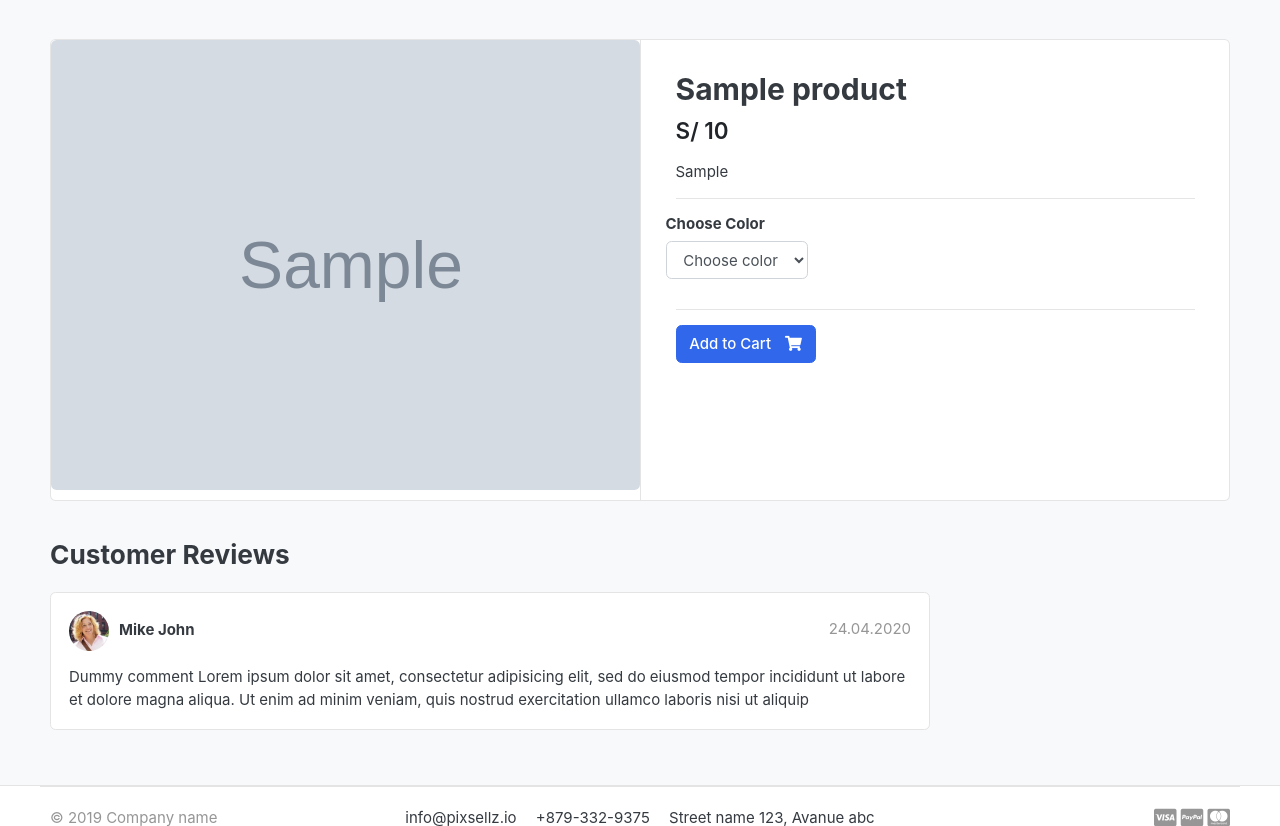
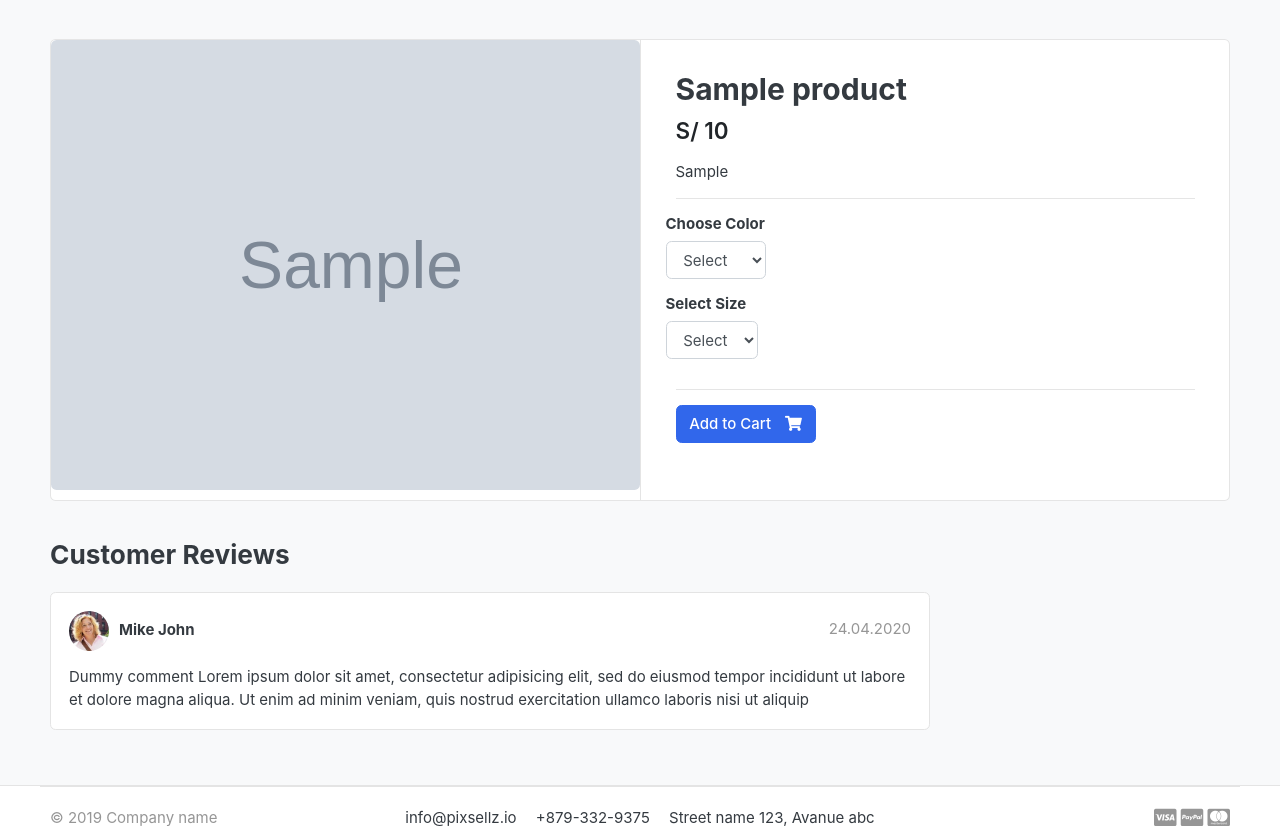
Before and after one commit to kaisherdev/django-ecommerce, a Django app: a page that uses templates/store/product_detail.html in a window 1280 px wide. Shown: the part 119-945 px from the top of the page. Run offline with Django 5.2, Linux system fonts and the light colour scheme; tables that the repository leaves empty hold one stand-in row (values such as "Sample post"); grey boxes marked "Sample" are stand-in pictures; some libraries are stand-ins or nearby versions; some web fonts are replaced.

Commit message:
feat variation manager

```diff
--- a/carts/views.py
+++ b/carts/views.py
@@ -15,10 +15,10 @@ def _cart_id(request):
 
 # Create function add_cart
 def add_cart(request,product_id):
-    color = request.GET['color']
-    # size = request.GET['size']
-    return HttpResponse(color)
-    exit()
+    if request.method == 'POST':
+        color = request.POST['color']
+        size = request.POST['size']
+        print(color,size)
     # Get the product
     product = Product.objects.get(id=product_id)
     try:
--- a/store/models.py
+++ b/store/models.py
@@ -22,6 +22,13 @@ class Product(models.Model):
     def get_url(self):
         return reverse('product_detail', args=[self.category.slug,self.slug])
 
+class VariationManager(models.Manager):
+    def colors(self):
+        return super(VariationManager, self).filter(variation_category='color', is_active=True)
+
+    def sizes(self):
+        return super(VariationManager, self).filter(variation_category='size', is_active=True)
+
 variation_category_choice = (
     ('color','color'),
     ('size','size'),
@@ -34,5 +41,7 @@ class Variation(models.Model):
     is_active = models.BooleanField(default=True)
     created_date = models.DateTimeField(auto_now=True)
 
+    objects = VariationManager()
+
     def __unicode__(self):
         return self.product
--- a/templates/store/product_detail.html
+++ b/templates/store/product_detail.html
@@ -16,7 +16,8 @@
             </article> <!-- gallery-wrap .end// -->
           </aside>
           <main class="col-md-6 border-left">
-            <form action="{% url 'add_cart' single_product.id %}" method="GET">
+            <form action="{% url 'add_cart' single_product.id %}" method="POST">
+              {% csrf_token %}
               <article class="content-body">
                 <h2 class="title">{{ single_product.product_name }}</h2>
 
@@ -31,24 +32,24 @@
                   <div class="item-option-select">
                     <h6>Choose Color</h6>
                     <select name="color" class="form-control" required>
-                      <option value="" class="disabled selected">Choose color</option>
-                      {% for i in single_product.variation_set.all %}
-                        <option value="{{ i.variation_value }}">{{ i.variation_value }}</option>
+                      <option value="" class="disabled selected">Select</option>
+                      {% for i in single_product.variation_set.colors %}
+                        <option value="{{ i.variation_value|lower }}">{{ i.variation_value|capfirst }}</option>
                       {% endfor %}
                     </select>
                   </div>
                 </div> <!-- row.// -->
-                {% comment %} <div class="row">
+                <div class="row">
                   <div class="item-option-select">
                     <h6>Select Size</h6>
-                    <select name="size" class="form-control">
-                      <option value="small">Small</option>
-                      <option value="medium">Medium</option>
-                      <option value="large">Large</option>
-                      <option value="extra-large">Extra Large</option>
+                    <select name="size" class="form-control" required>
+                      <option value="" class="disabled selected">Select</option>
+                      {% for i in single_product.variation_set.sizes %}
+                        <option value="{{ i.variation_value|lower }}">{{ i.variation_value|capfirst }}</option>
+                      {% endfor %}
                     </select>
                   </div>
-                </div> <!-- row.// --> {% endcomment %}
+                </div> <!-- row.// -->
                 <hr />
                 {% if single_product.stock <= 0 %}
                   <h5 class="text-danger">Out of stock</h5>
@@ -57,7 +58,7 @@
                     <a href="#" class="btn btn-success"><span class="text">Added to Cart</span> <i class="fas fa-check"></i></a>
                     <a href="{% url 'cart' %}" class="btn btn-outline-primary"><span class="text">View Cart</span> <i class="fas fa-eye"></i></a>
                   {% else %}
-                    <button class="btn btn-primary"><span class="text">Add to Cart</span> <i class="fas fa-shopping-cart"></i></button>
+                    <button type="submit" class="btn btn-primary"><span class="text">Add to Cart</span> <i class="fas fa-shopping-cart"></i></button>
                   {% endif %}
                 {% endif %}
               </article> <!-- product-info-aside .// -->
```
